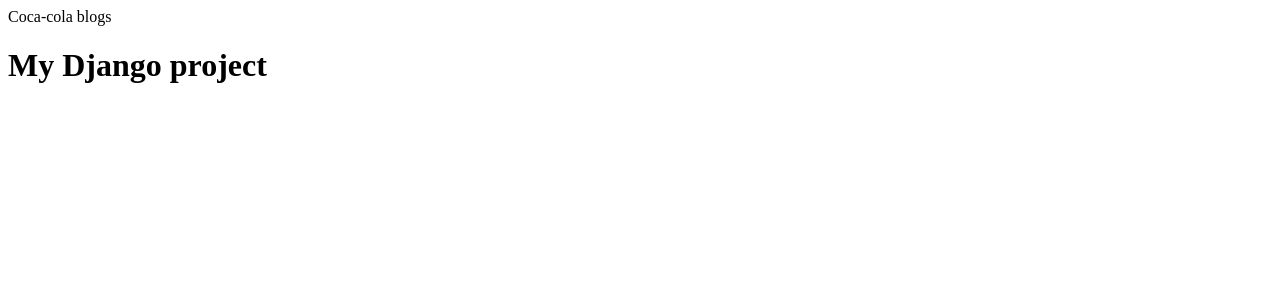
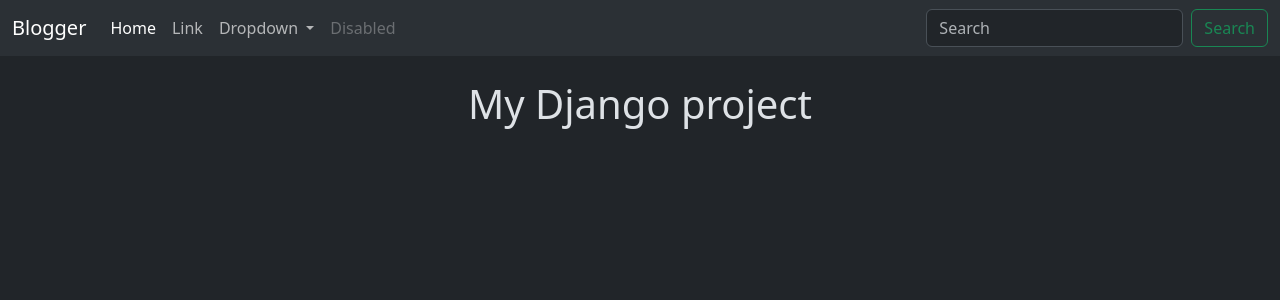
Before and after one commit to amehnd/django-blogs, a Django app: page /blogs/ in a window 1280 px wide. Shown: the top 300 px of the page. Run offline with Django 5.2, Linux system fonts and the light colour scheme.

Commit message:
added the dark theme

```diff
--- a/blogger/blogs/templates/index.html
+++ b/blogger/blogs/templates/index.html
@@ -5,5 +5,5 @@
  {% endblock %}
 
  {% block content %}
- <h1>My Django project</h1>
+ <h1 class = "text-center mt-4">My Django project</h1>
  {% endblock %}
--- a/blogger/templates/layout.html
+++ b/blogger/templates/layout.html
@@ -1,19 +1,67 @@
 {% load static %}
 
 <!DOCTYPE html>
-<html lang="en">
+<html lang="en"  data-bs-theme="dark">
 <head>
+    <link href="https://cdn.jsdelivr.net/npm/bootstrap@5.3.3/dist/css/bootstrap.min.css" rel="stylesheet" integrity="sha384-QWTKZyjpPEjISv5WaRU9OFeRpok6YctnYmDr5pNlyT2bRjXh0JMhjY6hW+ALEwIH" crossorigin="anonymous">
+
     <meta charset="UTF-8">
     <meta name="viewport" content="width=device-width, initial-scale=1.0">
-    <title>Document</title>
+    <title>
+
+        {% block title %}
+        just a title
+        {% endblock %}
+
+    </title>
 </head>
+
 <body>
-    {% block title %}
-    just a title
-    {% endblock %}
 
-    {% block content %}
 
-    {% endblock %}
-</body>
+    <nav class="navbar navbar-expand-lg bg-body-tertiary">
+        <div class="container-fluid">
+          <a class="navbar-brand" href="#">Blogger</a>
+          <button class="navbar-toggler" type="button" data-bs-toggle="collapse" data-bs-target="#navbarSupportedContent" aria-controls="navbarSupportedContent" aria-expanded="false" aria-label="Toggle navigation">
+            <span class="navbar-toggler-icon"></span>
+          </button>
+          <div class="collapse navbar-collapse" id="navbarSupportedContent">
+            <ul class="navbar-nav me-auto mb-2 mb-lg-0">
+              <li class="nav-item">
+                <a class="nav-link active" aria-current="page" href="#">Home</a>
+              </li>
+              <li class="nav-item">
+                <a class="nav-link" href="#">Link</a>
+              </li>
+              <li class="nav-item dropdown">
+                <a class="nav-link dropdown-toggle" href="#" role="button" data-bs-toggle="dropdown" aria-expanded="false">
+                  Dropdown
+                </a>
+                <ul class="dropdown-menu">
+                  <li><a class="dropdown-item" href="#">Action</a></li>
+                  <li><a class="dropdown-item" href="#">Another action</a></li>
+                  <li><hr class="dropdown-divider"></li>
+                  <li><a class="dropdown-item" href="#">Something else here</a></li>
+                </ul>
+              </li>
+              <li class="nav-item">
+                <a class="nav-link disabled" aria-disabled="true">Disabled</a>
+              </li>
+            </ul>
+            <form class="d-flex" role="search">
+              <input class="form-control me-2" type="search" placeholder="Search" aria-label="Search">
+              <button class="btn btn-outline-success" type="submit">Search</button>
+            </form>
+          </div>
+        </div>
+      </nav>
+
+
+    <div class="container">
+        {% block content %}
+
+        {% endblock %}
+    </body>
+    </div>
+
 </html>
```
